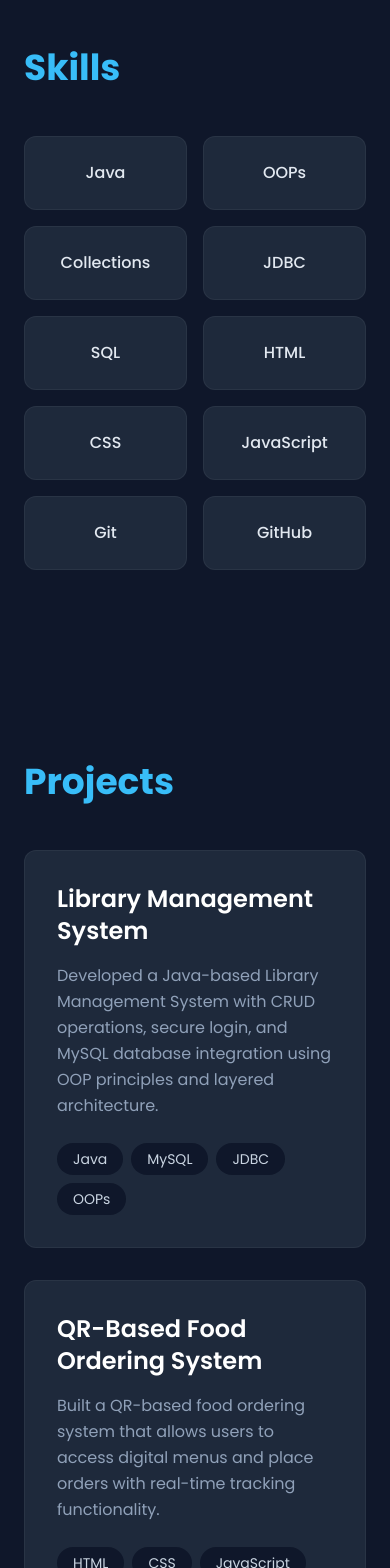
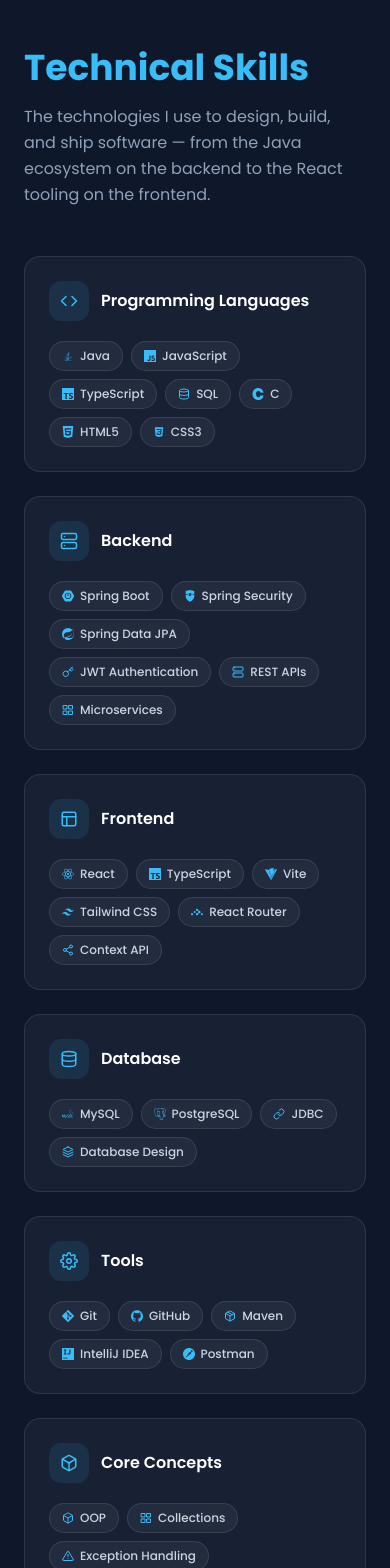
Before and after one commit to Adithya-vajrala/Portfolio, a React (Vite) app: page / in a window 390 px wide. Shown: the part 4300-5868 px from the top of the page. Built offline with nearby package versions, Linux system fonts and the light colour scheme.

Commit message:
feat(skills): implement premium technical skills section

```diff
--- /dev/null
+++ b/src/components/sections/SkillCategoryCard.tsx
@@ -0,0 +1,126 @@
+import { memo } from 'react'
+import { motion } from 'framer-motion'
+import type { IconType } from 'react-icons'
+import {
+  FiAlertTriangle,
+  FiBox,
+  FiCode,
+  FiCpu,
+  FiDatabase,
+  FiGitBranch,
+  FiGrid,
+  FiKey,
+  FiLayers,
+  FiLayout,
+  FiLink,
+  FiPackage,
+  FiRefreshCw,
+  FiServer,
+  FiSettings,
+  FiShare2,
+} from 'react-icons/fi'
+import { DiCss3, DiJava } from 'react-icons/di'
+import {
+  SiC,
+  SiGit,
+  SiGithub,
+  SiHtml5,
+  SiIntellijidea,
+  SiJavascript,
+  SiMysql,
+  SiPostgresql,
+  SiPostman,
+  SiReact,
+  SiReactrouter,
+  SiSpring,
+  SiSpringboot,
+  SiSpringsecurity,
+  SiTailwindcss,
+  SiTypescript,
+  SiVite,
+} from 'react-icons/si'
+
+import { fadeInUp } from '@/animations'
+import type { SkillCategory } from '@/types'
+
+const CATEGORY_ICONS: Record<string, IconType> = {
+  languages: FiCode,
+  backend: FiServer,
+  frontend: FiLayout,
+  database: FiDatabase,
+  tools: FiSettings,
+  concepts: FiBox,
+}
+
+// Official brand icons where available; elegant Feather icons otherwise
+const SKILL_ICONS: Record<string, IconType> = {
+  Java: DiJava,
+  JavaScript: SiJavascript,
+  TypeScript: SiTypescript,
+  SQL: FiDatabase,
+  C: SiC,
+  HTML5: SiHtml5,
+  CSS3: DiCss3,
+  'Spring Boot': SiSpringboot,
+  'Spring Security': SiSpringsecurity,
+  'Spring Data JPA': SiSpring,
+  'JWT Authentication': FiKey,
+  'REST APIs': FiServer,
+  Microservices: FiGrid,
+  React: SiReact,
+  Vite: SiVite,
+  'Tailwind CSS': SiTailwindcss,
+  'React Router': SiReactrouter,
+  'Context API': FiShare2,
+  MySQL: SiMysql,
+  PostgreSQL: SiPostgresql,
+  JDBC: FiLink,
+  'Database Design': FiLayers,
+  Git: SiGit,
+  GitHub: SiGithub,
+  Maven: FiPackage,
+  'IntelliJ IDEA': SiIntellijidea,
+  Postman: SiPostman,
+  OOP: FiBox,
+  Collections: FiGrid,
+  'Exception Handling': FiAlertTriangle,
+  'Data Structures': FiGitBranch,
+  Algorithms: FiCpu,
+  SDLC: FiRefreshCw,
+}
+
+function SkillCategoryCard({ category }: { category: SkillCategory }) {
+  const Icon = CATEGORY_ICONS[category.id] ?? FiCode
+
+  return (
+    <motion.div
+      variants={fadeInUp}
+      className="group rounded-2xl border border-white/10 bg-surface/60 p-6 backdrop-blur transition-all duration-300 hover:-translate-y-1 hover:border-brand/50 hover:shadow-xl hover:shadow-brand/10 motion-reduce:transform-none"
+    >
+      <div className="flex items-center gap-3">
+        <div className="flex h-10 w-10 shrink-0 items-center justify-center rounded-xl bg-brand/10 text-brand transition-colors duration-300 group-hover:bg-brand group-hover:text-ink">
+          <Icon size={18} />
+        </div>
+        <h3 className="font-semibold text-white">{category.title}</h3>
+      </div>
+
+      <ul className="mt-5 flex flex-wrap gap-2">
+        {category.skills.map((skill) => {
+          const SkillIcon = SKILL_ICONS[skill]
+          return (
+            <li key={skill}>
+              <span className="inline-flex items-center gap-1.5 rounded-full border border-white/10 bg-white/5 px-3 py-1.5 text-xs font-medium text-slate-300 transition-all duration-300 hover:-translate-y-0.5 hover:border-brand/50 hover:bg-white/10 hover:text-white motion-reduce:transform-none">
+                {SkillIcon ? (
+                  <SkillIcon size={12} className="text-brand" />
+                ) : null}
+                {skill}
+              </span>
+            </li>
+          )
+        })}
+      </ul>
+    </motion.div>
+  )
+}
+
+export default memo(SkillCategoryCard)
--- a/src/components/sections/SkillsSection.tsx
+++ b/src/components/sections/SkillsSection.tsx
@@ -1,34 +1,76 @@
 import { motion } from 'framer-motion'
+import { FiCheckCircle } from 'react-icons/fi'
 
 import { fadeInUp, staggerContainer } from '@/animations'
-import { SKILLS } from '@/data'
+import SkillCategoryCard from '@/components/sections/SkillCategoryCard'
+import { CURRENT_FOCUS, SKILL_CATEGORIES } from '@/data'
+
+const SECTION_VIEWPORT = { once: true, amount: 0.2 } as const
 
 export default function SkillsSection() {
   return (
-    <section id="skills" className="mx-auto max-w-6xl px-6 py-24">
-      <motion.h1
+    <section id="skills" className="mx-auto max-w-6xl overflow-x-clip px-6 py-24">
+      <motion.h2
         variants={fadeInUp}
         initial="hidden"
         whileInView="visible"
         viewport={{ once: true, amount: 0.3 }}
-        className="mb-12 text-4xl font-bold text-brand"
+        className="text-4xl font-bold text-brand"
       >
-        Skills
-      </motion.h1>
+        Technical Skills
+      </motion.h2>
+      <motion.p
+        variants={fadeInUp}
+        initial="hidden"
+        whileInView="visible"
+        viewport={SECTION_VIEWPORT}
+        className="mt-4 max-w-2xl leading-relaxed text-slate-400"
+      >
+        The technologies I use to design, build, and ship software — from the
+        Java ecosystem on the backend to the React tooling on the frontend.
+      </motion.p>
+
+      {/* Category cards */}
       <motion.div
         variants={staggerContainer}
         initial="hidden"
         whileInView="visible"
-        viewport={{ once: true, amount: 0.3 }}
-        className="grid grid-cols-2 gap-4 sm:grid-cols-3 lg:grid-cols-5"
+        viewport={SECTION_VIEWPORT}
+        className="mt-12 grid gap-6 sm:grid-cols-2 lg:grid-cols-3"
       >
-        {SKILLS.map((skill) => (
+        {SKILL_CATEGORIES.map((category) => (
+          <SkillCategoryCard key={category.id} category={category} />
+        ))}
+      </motion.div>
+
+      {/* Current Focus */}
+      <motion.h3
+        variants={fadeInUp}
+        initial="hidden"
+        whileInView="visible"
+        viewport={SECTION_VIEWPORT}
+        className="mt-20 text-xl font-semibold text-white"
+      >
+        Current Focus
+      </motion.h3>
+      <motion.div
+        variants={staggerContainer}
+        initial="hidden"
+        whileInView="visible"
+        viewport={SECTION_VIEWPORT}
+        className="mt-6 grid gap-4 sm:grid-cols-2 lg:grid-cols-4"
+      >
+        {CURRENT_FOCUS.map(({ title, description }) => (
           <motion.div
-            key={skill}
+            key={title}
             variants={fadeInUp}
-            className="cursor-pointer rounded-xl border border-white/5 bg-surface p-6 text-center font-medium text-slate-200 transition hover:-translate-y-1 hover:border-brand"
+            className="group rounded-2xl border border-white/10 bg-surface/60 p-5 backdrop-blur transition-all duration-300 hover:-translate-y-1 hover:border-brand/50 hover:shadow-xl hover:shadow-brand/10 motion-reduce:transform-none"
           >
-            {skill}
+            <FiCheckCircle size={20} className="text-emerald-400" />
+            <h4 className="mt-3 font-semibold text-white">{title}</h4>
+            <p className="mt-1.5 text-sm leading-relaxed text-slate-400">
+              {description}
+            </p>
           </motion.div>
         ))}
       </motion.div>
--- a/src/data/index.ts
+++ b/src/data/index.ts
@@ -1,21 +1,87 @@
 import type {
   Certification,
+  CurrentFocus,
   Education,
   Internship,
   Project,
+  SkillCategory,
 } from '@/types'
 
-export const SKILLS: string[] = [
-  'Java',
-  'OOPs',
-  'Collections',
-  'JDBC',
-  'SQL',
-  'HTML',
-  'CSS',
-  'JavaScript',
-  'Git',
-  'GitHub',
+export const SKILL_CATEGORIES: SkillCategory[] = [
+  {
+    id: 'languages',
+    title: 'Programming Languages',
+    skills: ['Java', 'JavaScript', 'TypeScript', 'SQL', 'C', 'HTML5', 'CSS3'],
+  },
+  {
+    id: 'backend',
+    title: 'Backend',
+    skills: [
+      'Spring Boot',
+      'Spring Security',
+      'Spring Data JPA',
+      'JWT Authentication',
+      'REST APIs',
+      'Microservices',
+    ],
+  },
+  {
+    id: 'frontend',
+    title: 'Frontend',
+    skills: [
+      'React',
+      'TypeScript',
+      'Vite',
+      'Tailwind CSS',
+      'React Router',
+      'Context API',
+    ],
+  },
+  {
+    id: 'database',
+    title: 'Database',
+    skills: ['MySQL', 'PostgreSQL', 'JDBC', 'Database Design'],
+  },
+  {
+    id: 'tools',
+    title: 'Tools',
+    skills: ['Git', 'GitHub', 'Maven', 'IntelliJ IDEA', 'Postman'],
+  },
+  {
+    id: 'concepts',
+    title: 'Core Concepts',
+    skills: [
+      'OOP',
+      'Collections',
+      'Exception Handling',
+      'Data Structures',
+      'Algorithms',
+      'SDLC',
+    ],
+  },
+]
+
+export const CURRENT_FOCUS: CurrentFocus[] = [
+  {
+    title: 'Java Backend',
+    description:
+      'Deepening Java fundamentals, OOP design, and solid backend engineering.',
+  },
+  {
+    title: 'Spring Boot Microservices',
+    description:
+      'Building scalable services with API Gateway, Eureka, and JWT security.',
+  },
+  {
+    title: 'React + TypeScript',
+    description:
+      'Crafting fast, type-safe interfaces with modern React patterns.',
+  },
+  {
+    title: 'System Design',
+    description:
+      'Learning to architect systems that scale, stay reliable, and stay maintainable.',
+  },
 ]
 
 export const PROJECTS: Project[] = [
```
Also changed, not shown: src/types/index.ts (+11 -0 lines).
